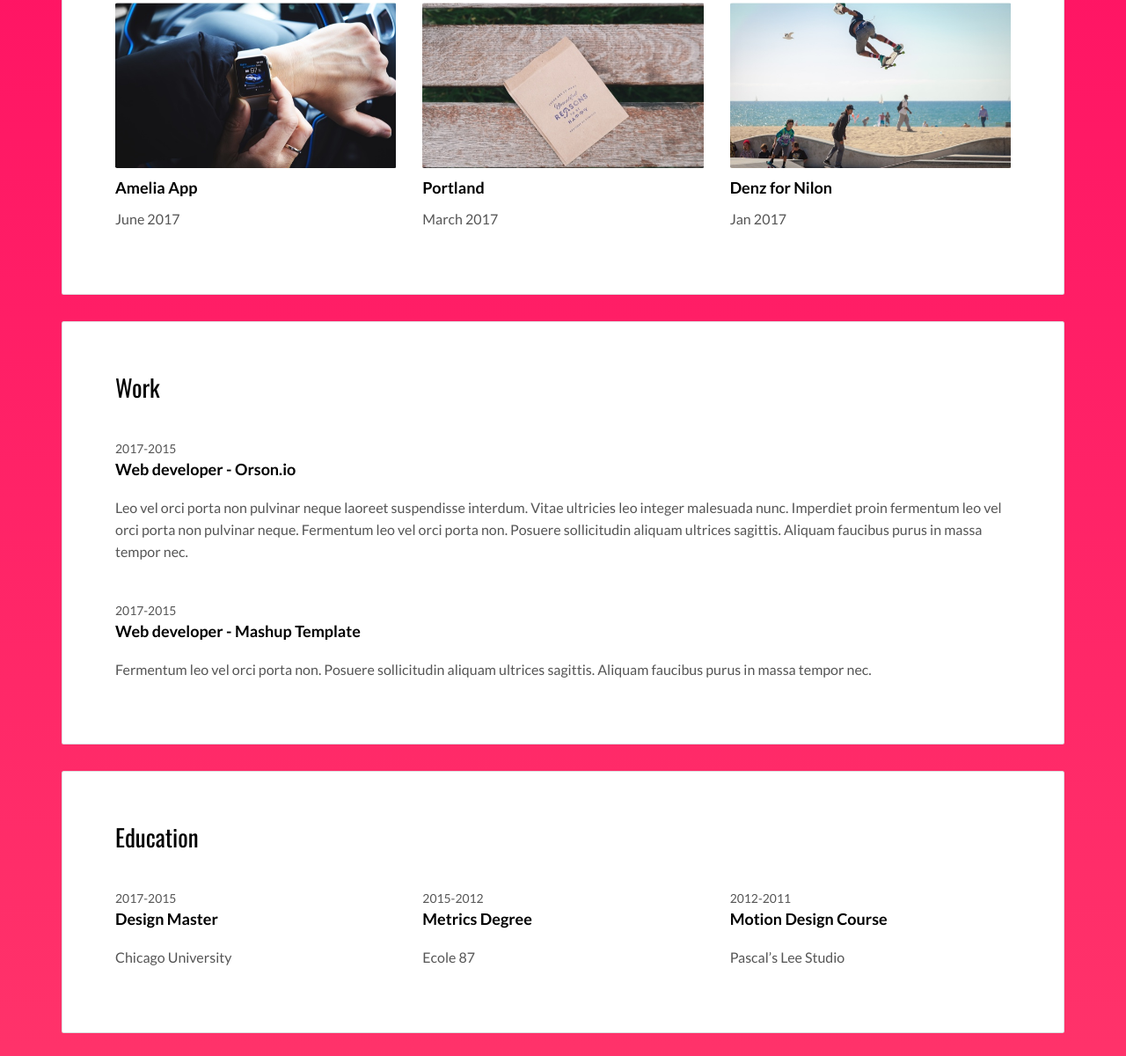
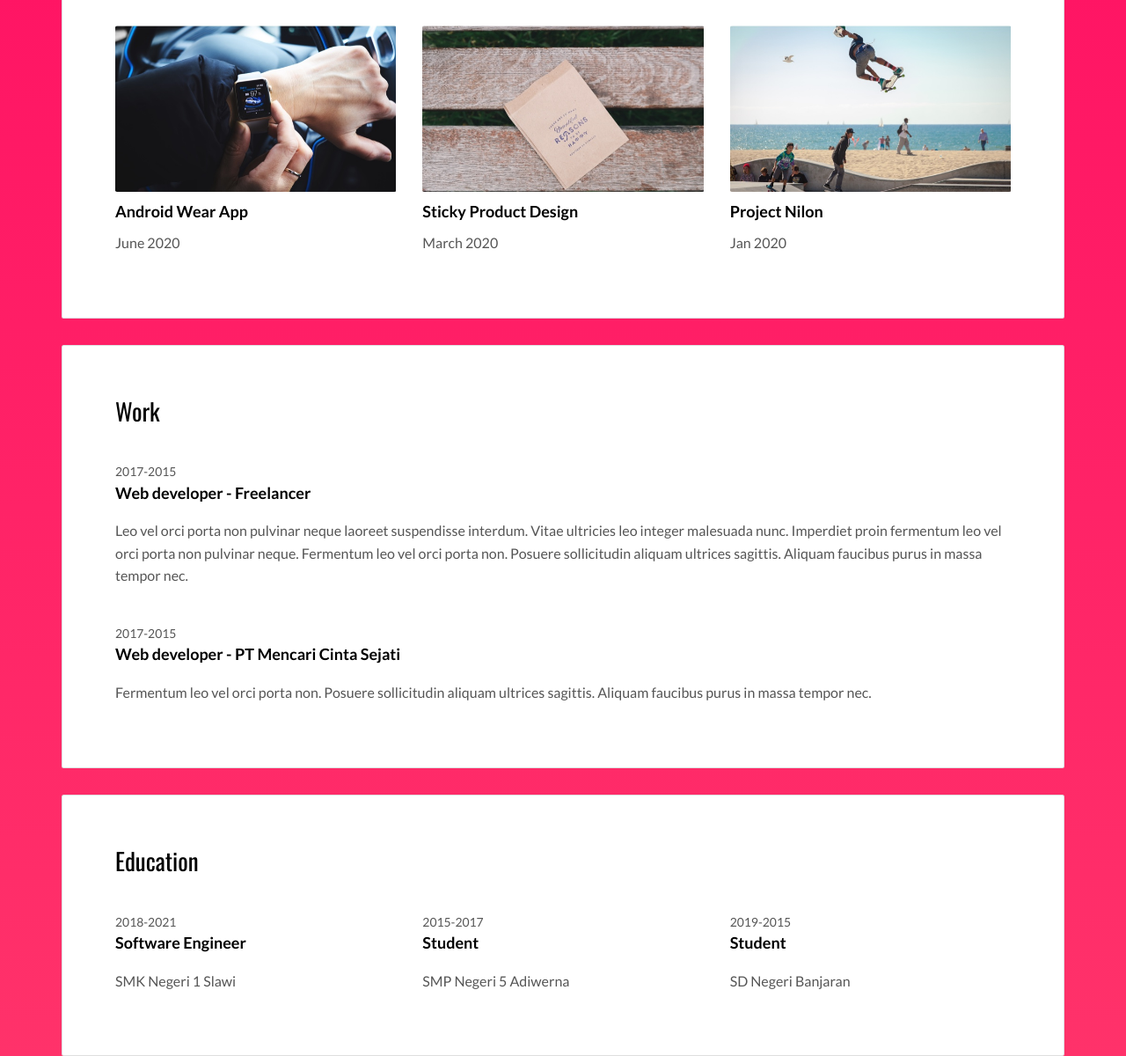
Before and after one commit to Adhistya2305/adhistya-profile, a plain HTML site: page index.html in a window 1280 px wide. Shown: the part 882-2082 px from the top of the page at 88% size. Drawn offline with nearby package versions, Linux system fonts and the light colour scheme.

Commit message:
First Commit

```diff
--- a/index.html
+++ b/index.html
@@ -15,20 +15,20 @@
   <link rel="apple-touch-icon" sizes="180x180" href="./assets/apple-icon-180x180.png">
   <link href="./assets/favicon.ico" rel="icon">
 
-  <title>Title page</title>
+  <title>My Portfolio</title>
 
 <link href="./main.d8e0d294.css" rel="stylesheet"></head>
 
 <body class="">
 
 <!-- Add your content of header -->
-<div class="background-color-layer" style="background-image: url('assets/images/img-01.jpg')"
+<div class="background-color-layer" style="background-image: url('https://encrypted-tbn0.gstatic.com/images?q=tbn:ANd9GcSb7GDqaiY1EYopdh52Akw70tTiULl-Gxti9A&usqp=CAU')"
 ></div>
 <main class="content-wrapper">
   <header class="white-text-container section-container">
     <div class="text-center">
-      <h1>I am David Folley</h1>
-      <p>Web designer</p>
+      <h1>I am Nafatul</h1>
+      <p>IT Enthusiast</p>
       <p>
         <a class="fa-icon fa-icon-2x" href="https://facebook.com/" title="">
           <i class="fa fa-facebook"></i>
@@ -62,7 +62,7 @@
             <h2>About me</h2>
             <div class="row">
               <div class="col-md-4">
-                <p><img src="./assets/images/img-01.jpg" class="img-responsive" alt=""></p>
+                <p><img src="       https://encrypted-tbn0.gstatic.com/images?q=tbn:ANd9GcSTHMvP8fsCh30WTmkG4TYWkt6U-V0-wkT0bA&usqp=CAU" class="img-responsive" alt=""></p>
               </div>
               <div class="col-md-8">
 
@@ -80,18 +80,18 @@
             <div class="row">
               <div class="col-md-4">
                 <img src="./assets/images/img-02.jpg" class="img-responsive" alt="">
-                <h3 class="h5">Amelia App</h3>
-                <p>June 2017</p>
+                <h3 class="h5">Android Wear App</h3>
+                <p>June 2020</p>
               </div>
               <div class="col-md-4">
                 <img src="./assets/images/img-03.jpg" class="img-responsive" alt="">
-                <h3 class="h5">Portland</h3>
-                <p>March 2017</p>
+                <h3 class="h5">Sticky Product Design</h3>
+                <p>March 2020</p>
               </div>
               <div class="col-md-4">
                 <img src="./assets/images/img-04.jpg" class="img-responsive" alt="">
-                <h3 class="h5">Denz for Nilon</h3>
-                <p>Jan 2017</p>
+                <h3 class="h5">Project Nilon</h3>
+                <p>Jan 2020</p>
               </div>
             </div>
           </div>
@@ -102,7 +102,7 @@
             <h2>Work</h2>
             <div class="work-experience">
               <small class="date">2017-2015</small>
-              <h3 class="h5 date-title">Web developer - <a href="http://en.orson.io" title="Create professionnal website">Orson.io</a></h3>
+              <h3 class="h5 date-title">Web developer - <a href="http://en.orson.io" title="Create professionnal website">Freelancer</a></h3>
 
 
               <p>Leo vel orci porta non pulvinar neque laoreet suspendisse interdum. Vitae ultricies leo integer malesuada nunc. Imperdiet proin fermentum leo vel orci porta non pulvinar neque. Fermentum leo vel orci porta non. Posuere sollicitudin aliquam ultrices sagittis. Aliquam faucibus purus in massa tempor nec.</p>
@@ -110,7 +110,7 @@
 
             <div class="work-experience">
               <small class="date">2017-2015</small>
-              <h3 class="h5 date-title">Web developer - <a href="http://mashup-template.com" title="">Mashup Template</a></h3>
+              <h3 class="h5 date-title">Web developer - <a href="http://mashup-template.com" title="">PT Mencari Cinta Sejati</a></h3>
 
               <p>Fermentum leo vel orci porta non. Posuere sollicitudin aliquam ultrices sagittis. Aliquam faucibus purus in massa tempor nec.</p>
             </div>
@@ -124,24 +124,24 @@
             <div class="row">
               <div class="col-md-4">
                 <div class="education-experience">
-                  <small class="date">2017-2015</small>
-                  <h3 class="h5 date-title">Design Master</h3>
-                  <p>Chicago University</p>
+                  <small class="date">2018-2021</small>
+                  <h3 class="h5 date-title">Software Engineer</h3>
+                  <p>SMK Negeri 1 Slawi</p>
                 </div>
 
               </div>
               <div class="col-md-4">
                 <div class="education-experience">
-                  <small class="date">2015-2012</small>
-                  <h3 class="h5 date-title">Metrics Degree</h3>
-                  <p>Ecole 87</p>
+                  <small class="date">2015-2017</small>
+                  <h3 class="h5 date-title">Student</h3>
+                  <p>SMP Negeri 5 Adiwerna</p>
                 </div>
               </div>
               <div class="col-md-4">
                 <div class="education-experience">
-                  <small class="date">2012-2011</small>
-                  <h3 class="h5 date-title">Motion Design Course</h3>
-                  <p>Pascal’s Lee Studio</p>
+                  <small class="date">2019-2015</small>
+                  <h3 class="h5 date-title">Student</h3>
+                  <p>SD Negeri Banjaran</p>
                 </div>
               </div>
             </div>
@@ -159,7 +159,7 @@
               </div>
               <div class="col-md-4">
                 <div class="language-experience">
-                  <h3 class="h5">French  <small>Fluent</small></h3>
+                  <h3 class="h5">Japan <small>Fluent</small></h3>
                 </div>
               </div>
               <div class="col-md-4">
@@ -214,18 +214,19 @@
           </div>
         </div>
 
-        <div class="card">
+       <!-- Social Network -->
+       <div class="card">
           <div class="card-block">
             <h2>Social Network</h2>
             <div class="row">
               <div class="col-md-3">
-                <p class="social-buttons"><a href="https://twitter.com/" title=""><span class="social-round-icon fa-icon"><i class="fa fa-twitter"></i></span>@David_Folley</a></p>
+                <p class="social-buttons"><a href="https://twitter.com/" title=""><span class="social-round-icon fa-icon"><i class="fa fa-twitter"></i></span>@NafatulAN</a></p>
               </div>
               <div class="col-md-3">
-                <p class="social-buttons"><a href="https://www.linkedin.com/" title=""><span class="social-round-icon fa-icon"><i class="fa fa-linkedin"></i></span>David Folley</a></p>
+                <p class="social-buttons"><a href="https://www.linkedin.com/" title=""><span class="social-round-icon fa-icon"><i class="fa fa-linkedin"></i></span>Nafatul Adistianingrum</a></p>
               </div>
               <div class="col-md-3">
-                <p class="social-buttons"><a href="https://dribbble.com/" title=""><span class="social-round-icon fa-icon"><i class="fa fa-dribbble"></i></span>David Folley</a></p>
+                <p class="social-buttons"><a href="https://dribbble.com/" title=""><span class="social-round-icon fa-icon"><i class="fa fa-dribbble"></i></span>Adhistya</a></p>
               </div>
             </div>
           </div>
@@ -262,7 +263,7 @@
       <div class="col-xs-12">
         <p><img src="./assets/images/mashup-icon.svg" alt=""></p>
 
-        <p>©All right reserved. Design <a href="http://www.mashup-template.com/" title="Create website with free html template">Mashup Template</a>/<a href="https://unsplash.com/" title="Beautiful Free Images">Unsplash</a></p>
+        <p>©All right reserved.
         <p>
           <a class="fa-icon fa-icon-2x" href="https://facebook.com/" title="">
             <i class="fa fa-facebook"></i>
```
